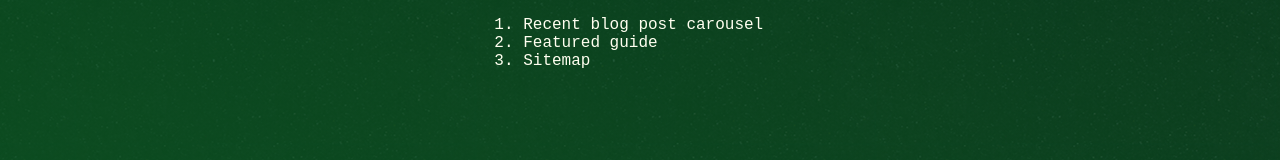
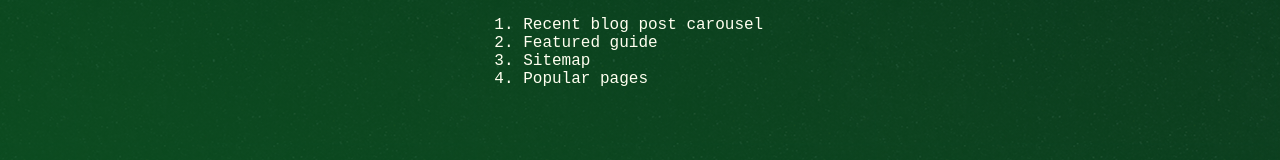
Before and after one commit to jamescourson/james.guide, a React (Vite) app: page / in a window 1280 px wide. Shown: the part 290-450 px from the top of the page. Built offline with nearby package versions, Linux system fonts and the light colour scheme.

Commit message:
update wording

```diff
--- a/src/pages/About.jsx
+++ b/src/pages/About.jsx
@@ -1,7 +1,7 @@
 const About = () => (
   <>
     <h1>Thanks for visiting James' Guide!</h1>
-    <p>This is a repository for <b>practical and high-quality</b> resources I've found for my hobbies and interests.
+    <p>This is a repository for <b>practical and high-quality resources</b> I've found for my hobbies and interests.
     <br />
     This website aims to make these resources available for other like-minded people that wish to improve their knowledge and skills.</p>
   </>
--- a/src/pages/Home.jsx
+++ b/src/pages/Home.jsx
@@ -6,6 +6,7 @@ const Home = () => (
       <li>Recent blog post carousel</li>
       <li>Featured guide</li>
       <li>Sitemap</li>
+      <li>Popular pages</li>
     </ol>
   </>
 );
```
